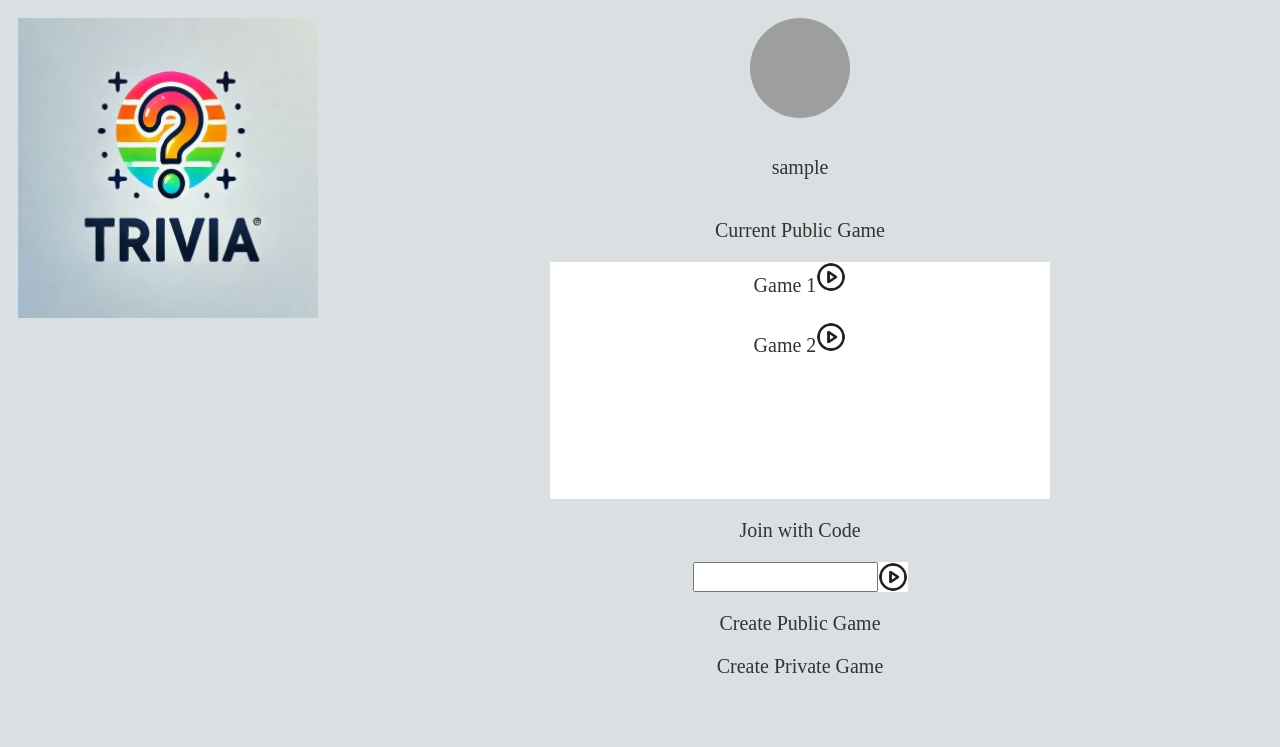
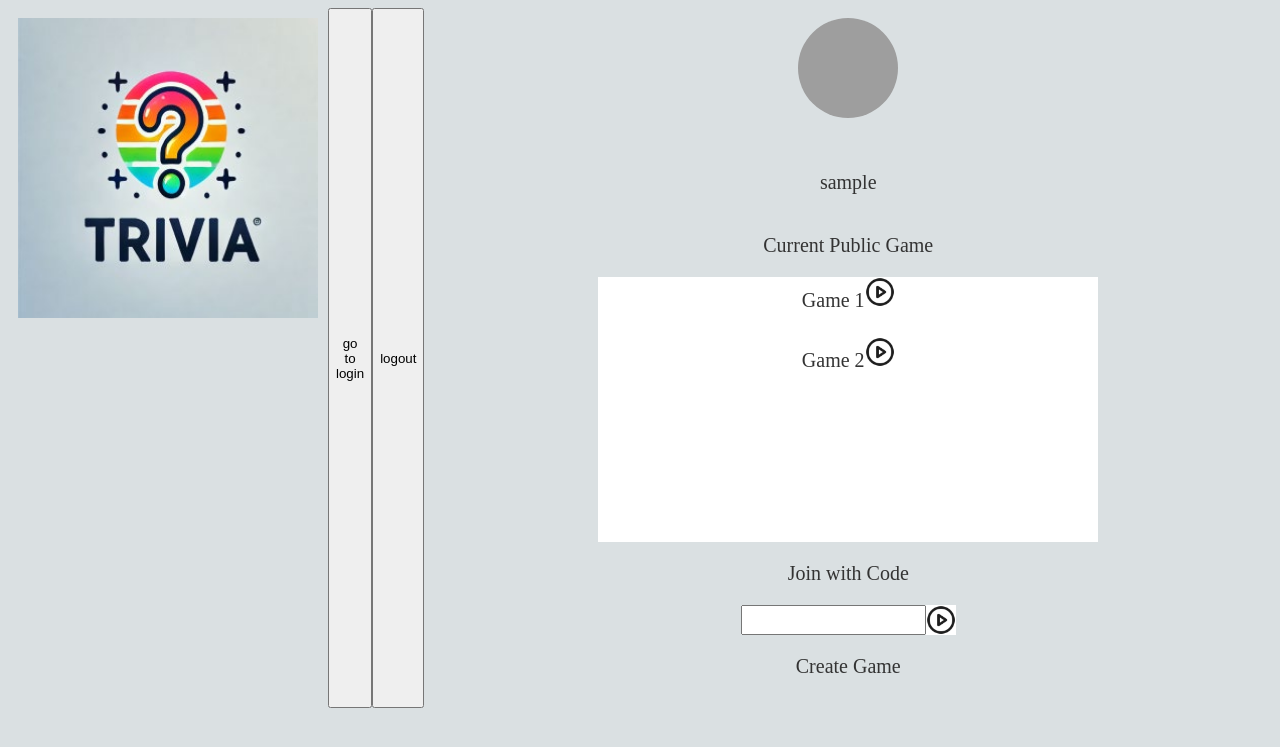
Before and after one commit to aegabrielsen/web-app, a Django app: template xxx_game/templates/xxx_game/game_lobby.html in a window 1280 px wide. Shown: the top 747 px of the page. Run offline with Django 4.2, Linux system fonts and the light colour scheme; the template is opened without the code that fills it: most values are stand-ins (such as "Sample title", 1, 10 or a date in 2020); a database or web service that is not in the repository returns one stand-in record (values such as "Sample title"); data that the repository does not hold is empty; grey boxes are pictures that could not be loaded.

Commit message:
modified

```diff
--- a/xxx_game/templates/xxx_game/game.html
+++ b/xxx_game/templates/xxx_game/game.html
@@ -41,7 +41,7 @@
         <div>
             <img src="{% static 'images/logo.png' %}" class="logo">
         </div>
-
+        <button onclick="leave_game()"> leave_game </button>
         <div>
             <p>Players: </p>
             <div>
@@ -51,6 +51,7 @@
                 <p>Player4</p>
             </div>
         </div>
+        <button onclick="finish_game()">finish game(use to Test) should be delete.</button>
     </div>
 
     <div id="content" class="center-container">
--- a/xxx_game/templates/xxx_game/game_lobby.html
+++ b/xxx_game/templates/xxx_game/game_lobby.html
@@ -45,7 +45,7 @@
                 {% if logged_in %}
                 <form action="/create_game/" method="post" enctype="multipart/form-data">
                     {% csrf_token %}
-                    <span>Create Game:(TODO: Should use websocket)</span>
+                    <span>Create Game:</span>
 
                     <p>Name</p> <input type="text" name="name" required>
                     <p>Join-Code</p> <input id="join-code" type="text" name="join_code" required>
@@ -67,6 +67,8 @@
 
     <div class="left-container">
         <img src="{% static 'images/logo.png' %}" class="logo">
+        <button onclick="window.location.href='/'">go to login </button>
+        <button onclick="window.location.href='/logout'">logout</button>
     </div>
     <div id="content" class="right-container">
         <div style="height:200px;width:200px;">
@@ -83,12 +85,11 @@
         <div >
             <p>Join with Code</p>
             <div class="join-game">
-                <input><img src="{% static 'images/start.png' %}" class="join" onclick="alert('no implement')">
+                <input id="join-code2" type="text" name="join_code"/><img src="{% static 'images/start.png' %}" class="join" onclick="join_game()">
             </div>
         </div>
         <div>
-            <p class="create_btn" onclick="show_create_game()">Create Public Game</p>
-            <p class="create_btn" onclick="show_create_game()">Create Private Game</p>
+            <p class="create_btn" onclick="show_create_game()">Create Game</p>
         </div>
 
     </div>
--- a/xxx_game/templates/xxx_game/game_room.html
+++ b/xxx_game/templates/xxx_game/game_room.html
@@ -39,6 +39,7 @@
 
     <div class="left-container">
         <img src="{% static 'images/logo.png' %}" class="logo">
+        <button onclick="leave_game()"> leave_game </button>
     </div>
     <div id="content" class="center-container">
         <div class="room_id">
--- a/xxx_game/templates/xxx_game/index.html
+++ b/xxx_game/templates/xxx_game/index.html
@@ -48,7 +48,7 @@
     <div id="content" class="right-container">
         <img src="{% static avatar_url %}" class="avatar">
 
-        <h1>Welcome, {{username}}</h1>
+        <h1 id="username-h1">Welcome, {{username}}</h1>
 
         <!-- Form to login -->
         <form action="/login" method="post" id="login-container" class="login-register-container">
```
